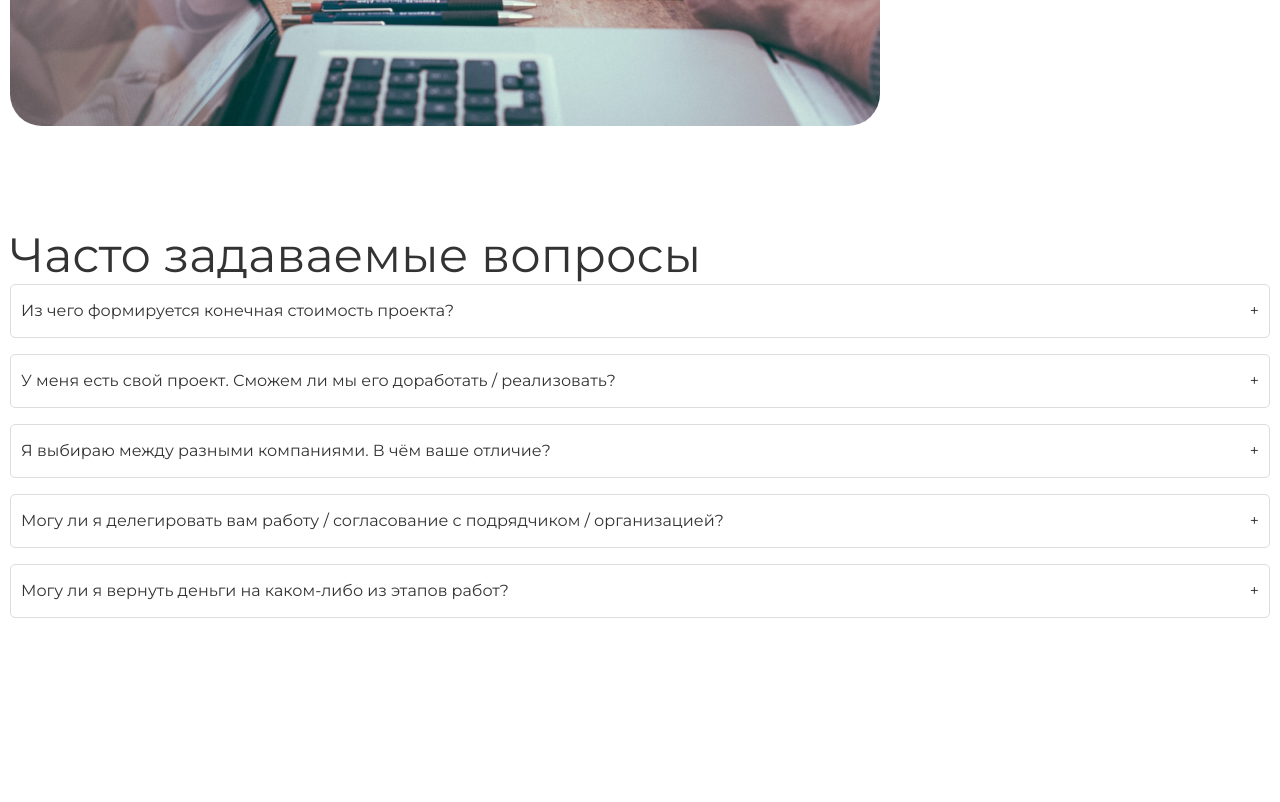
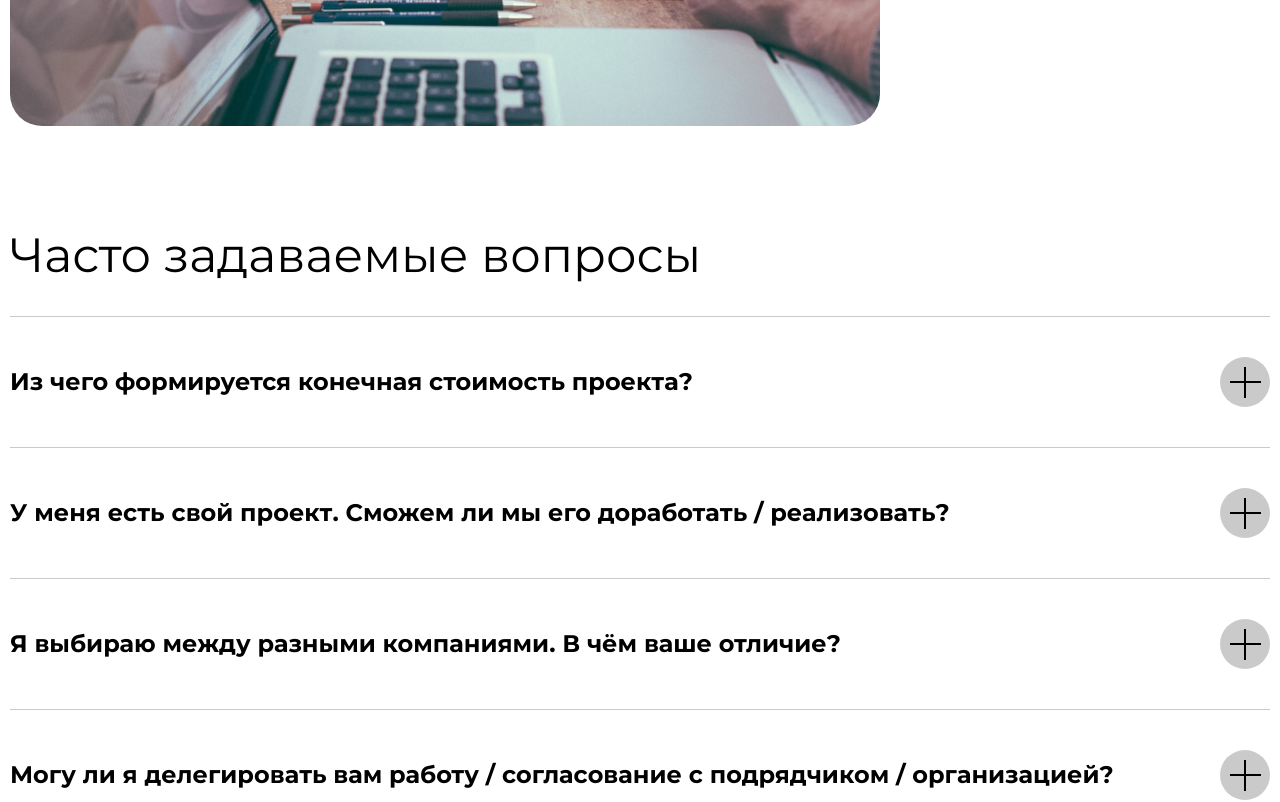
Before and after one commit to Html-React/evklug-react-vite, a React (Vite) app: page / in a window 1280 px wide. Shown: the part 2980-3782 px from the top of the page. Before the commit the page ends 3614 px from the top, so only its background shows below. Built offline with nearby package versions, Linux system fonts and the light colour scheme.

Commit message:
Question

```diff
--- a/src/components/Main/SectionQuestions/Questions.tsx
+++ b/src/components/Main/SectionQuestions/Questions.tsx
@@ -1,21 +1,24 @@
 import styled from "styled-components";
 import { Container } from "../../Container";
 import TextTitle from "../../TextTitle";
-import FAQ from "./test";
+import QuestionsContent from "./QuestionsContent";
 
 
 const SectionQuestions = styled(Container).attrs({ as: "section" })`
     padding-top: 100px;
 `;
 
+const QuestionsTitle = styled(TextTitle)`
+    margin-bottom: 32px;
+`;
+
+
 const Questions: React.FC = () => {
     return (
-        <SectionQuestions>
-            <TextTitle
-                title="Часто задаваемые вопросы"
-            />
-           <FAQ />
-        </SectionQuestions>
+      <SectionQuestions>
+        <QuestionsTitle title="Часто задаваемые вопросы" />
+        <QuestionsContent />
+      </SectionQuestions>
     );
 };
 
--- /dev/null
+++ b/src/components/Main/SectionQuestions/QuestionsContent.tsx
@@ -0,0 +1,157 @@
+import React, { useState } from "react";
+import styled from "styled-components";
+import { QuestionsItem, QuestionsList } from "./QuestionsList";
+
+interface AnswerOpenProps {
+  $isOpen: boolean;
+}
+
+const CloseOpenBox = styled.span<AnswerOpenProps>`
+  width: 50px;
+  height: 50px;
+  background-color: var(--color-PastelGray);
+  border-radius: 50%;
+  display: flex;
+  justify-content: center;
+  align-items: center;
+  transition: background-color 0.4s ease, transform 0.4s ease;
+
+  &::before,
+  &::after {
+    content: "";
+    position: absolute;
+    background-color: var(--color-Black);
+    transition: background-color 0.4s, rotate 0.4s ease-in-out;
+  }
+
+  &::before {
+    width: 31px;
+    height: 2px;
+  }
+
+  &::after {
+    width: 2px;
+    height: 31px;
+  }
+
+  /* Меняем вид значка в зависимости от состояния */
+  ${(props) =>
+    props.$isOpen &&
+    `
+      &::before,
+      &::after {
+        rotate: 45deg;
+      }
+    `}
+`;
+const FaqItem = styled.li`
+  list-style: none;
+  display: flex;
+  flex-direction: column;
+  border-top: 1px solid var(--color-PastelGray);
+  border-bottom: 1px solid var(--color-PastelGray);
+  transition: border-top 0.4s ease, border-bottom 0.4s ease;
+
+  &:not(:first-child) {
+    margin-top: -1px; // Смещаем каждый элемент, кроме первого, на 1px вверх
+  }
+
+  &:hover {
+    position: relative;
+    border-top: 1px solid var(--color-Orange);
+    border-bottom: 1px solid var(--color-Orange);
+    z-index: 0;
+  }
+`;
+
+const Question = styled.button<AnswerOpenProps>`
+  display: flex;
+  gap: 52px;
+  font-size: 24px;
+  font-weight: 700;
+  line-height: 32px;
+  text-align: left;
+  width: 100%;
+  border: none;
+  cursor: pointer;
+  justify-content: space-between;
+  align-items: center;
+  background-color: transparent;
+  padding: 0;
+  padding: 40px 0;
+  transition: color 0.4s ease;
+
+  &:hover {
+    color: ${(props) =>
+      props.$isOpen ? "var(--color-Black)" : "var(--color-Orange)"};
+  }
+
+  &:hover ${CloseOpenBox} {
+    background-color: ${(props) =>
+      props.$isOpen ? "var(--color-PastelGray)" : "var(--color-Orange)"};
+    &::before,
+    &::after {
+      background-color: ${(props) =>
+        props.$isOpen ? "var(--color-Black)" : "var(--color-White)"};
+    }
+  }
+`;
+
+const Answer = styled.div<AnswerOpenProps>`
+  font-size: 16px;
+  font-weight: 400;
+  line-height: 32px;
+  text-align: left;
+  opacity: ${(props) => (props.$isOpen ? "1" : "0")};
+  max-height: ${(props) => (props.$isOpen ? "1000px" : "0px")};
+  padding: ${(props) => (props.$isOpen ? "0 0 40px 0" : "0")};
+  transform-origin: top;
+  transition: padding 0.6s ease, opacity 0.9s ease, max-height 0.9s ease;
+  overflow: hidden;
+`;
+
+const AnswerContent = styled.div`
+  padding: 0;
+  max-width: 57%;
+`;
+
+const QuestionsContent: React.FC = () => {
+  const [openQuestionIds, setOpenQuestionIds] = useState<string[]>([]);
+
+  const toggleFAQ = (id: string) => {
+    setOpenQuestionIds((prevIds) =>
+      prevIds.includes(id)
+        ? prevIds.filter((itemId) => itemId !== id)
+        : [...prevIds, id]
+    );
+  };
+
+  return (
+    <ul>
+      {QuestionsList.map((item: QuestionsItem) => (
+        <FaqItem>
+          <Question
+            key={item.id}
+            onClick={() => toggleFAQ(item.id)}
+            $isOpen={openQuestionIds.includes(item.id)}
+            aria-expanded={openQuestionIds.includes(item.id)}
+            aria-controls={`faq-answer-${item.id}`}
+          >
+            {item.title}
+            <CloseOpenBox $isOpen={openQuestionIds.includes(item.id)} />
+          </Question>
+          <Answer
+            $isOpen={openQuestionIds.includes(item.id)}
+            id={`faq-answer-${item.id}`}
+          >
+            <AnswerContent
+              dangerouslySetInnerHTML={{ __html: item.description }}
+            />
+          </Answer>
+        </FaqItem>
+      ))}
+    </ul>
+  );
+};
+
+export default QuestionsContent;
--- a/src/components/Main/SectionQuestions/test.tsx
+++ /dev/null
@@ -1,54 +0,0 @@
-import React, { useState } from "react";
-import styled from "styled-components";
-import { QuestionsItem, QuestionsList } from "./QuestionsList";
-
-const FAQItem = styled.div`
-  margin-bottom: 1em;
-`;
-
-const Question = styled.div<{ isOpen: boolean }>`
-  cursor: pointer;
-  display: flex;
-  justify-content: space-between;
-  padding: 10px;
-  background-color: ${({ isOpen }) => (isOpen ? "#f0f0f0" : "#fff")};
-  border: 1px solid #ddd;
-  border-radius: 5px;
-`;
-
-const Answer = styled.div<{ isOpen: boolean }>`
-  max-height: ${({ isOpen }) => (isOpen ? "500px" : "0")};
-  overflow: hidden;
-  transition: max-height 0.4s ease, padding 0.4s ease;
-  padding: ${({ isOpen }) => (isOpen ? "10px 0" : "0")};
-`;
-
-const FAQ: React.FC = () => {
-  const [openQuestionId, setOpenQuestionId] = useState<string | null>(null);
-
-  // Функция для переключения открытого вопроса
-  const toggleFAQ = (id: string) => {
-    setOpenQuestionId((prevId) => (prevId === id ? null : id));
-  };
-
-  return (
-    <div>
-      {QuestionsList.map((item: QuestionsItem) => (
-        <FAQItem key={item.id}>
-          <Question
-            isOpen={openQuestionId === item.id}
-            onClick={() => toggleFAQ(item.id)}
-          >
-            <span>{item.title}</span>
-            <span>{openQuestionId === item.id ? "-" : "+"}</span>
-          </Question>
-          <Answer isOpen={openQuestionId === item.id}>
-            <p dangerouslySetInnerHTML={{ __html: item.description }}></p>
-          </Answer>
-        </FAQItem>
-      ))}
-    </div>
-  );
-};
-
-export default FAQ;
--- a/src/index.css
+++ b/src/index.css
@@ -13,7 +13,7 @@ html {
 
 :root {
   --color-White:  #FFFFFF;
-  --color-Black:  #333333;
+  --color-Black:  #000000;
   --color-Orange: #FF9900;
   --color-PastelOrange: #FFB84D;
   --color-Gamboge: #E1670E;
```
Also changed, not shown: src/components/Main/SectionQuestions/FAQ.css (deleted, +0 -11 lines).
